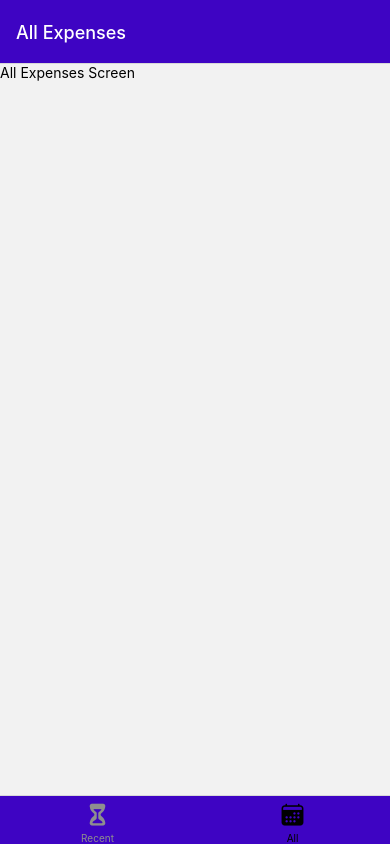
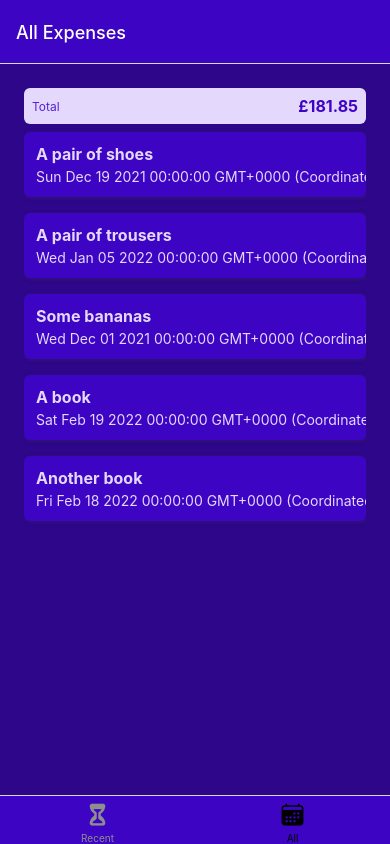
Before and after one commit to DaisyWard/ReactNativeExpenses, a React Native app: screen /AllExpenses in a window 390 px wide. Built offline with nearby package versions, Linux system fonts and the light colour scheme.

Commit message:
Get dummy expenses showing and styled

```diff
--- /dev/null
+++ b/components/ExpensesOutput/ExpenseItem.js
@@ -0,0 +1,58 @@
+import { Pressable, StyleSheet, View, Text } from 'react-native'
+import { GlobalStyles } from '../../constants/styles'
+
+const ExpenseItem = ({ description, amount, date }) => {
+  return (
+    <Pressable>
+      <View style={styles.expenseItem}>
+        <View>
+          <Text style={[styles.textBase, styles.description]}>
+            {description}
+          </Text>
+          <Text style={styles.textBase}>{date.toString()}</Text>
+        </View>
+        <View style={styles.amountContainer}>
+          <Text style={styles.amount}>{amount}</Text>
+        </View>
+      </View>
+    </Pressable>
+  )
+}
+
+export default ExpenseItem
+
+const styles = StyleSheet.create({
+  expenseItem: {
+    padding: 12,
+    marginVertical: 8,
+    backgroundColor: GlobalStyles.colors.primary500,
+    flexDirection: 'row',
+    justifyContent: 'space-between',
+    borderRadius: 6,
+    elevation: 3,
+    shadowColor: GlobalStyles.colors.gray500,
+    shadowRadius: 4,
+    shadowOffset: { width: 1, height: 1 },
+    shadowOpacity: 0.4
+  },
+  textBase: {
+    color: GlobalStyles.colors.primary50
+  },
+  description: {
+    fontSize: 16,
+    marginBottom: 4,
+    fontWeight: 'bold'
+  },
+  amountContainer: {
+    paddingHorizontal: 12,
+    paddingVertical: 4,
+    backgroundColor: 'white',
+    justifyContent: 'center',
+    alignItems: 'center',
+    borderRadius: 4
+  },
+  amount: {
+    color: GlobalStyles.colors.primary500,
+    fontWeight: 'bold'
+  }
+})
--- a/components/ExpensesOutput/ExpensesList.js
+++ b/components/ExpensesOutput/ExpensesList.js
@@ -1,7 +1,18 @@
 import { FlatList } from 'react-native'
+import ExpenseItem from './ExpenseItem'
 
-const ExpensesList = () => {
-  return <FlatList />
+const renderExpenseItem = (itemData) => {
+  return <ExpenseItem {...itemData.item} />
+}
+
+const ExpensesList = ({ expenses }) => {
+  return (
+    <FlatList
+      data={expenses}
+      renderItem={renderExpenseItem}
+      keyExtractor={(item) => item.id}
+    />
+  )
 }
 
 export default ExpensesList
--- a/components/ExpensesOutput/ExpensesOutput.js
+++ b/components/ExpensesOutput/ExpensesOutput.js
@@ -1,14 +1,58 @@
-import { View } from 'react-native'
+import { StyleSheet, View } from 'react-native'
+import { GlobalStyles } from '../../constants/styles'
 import ExpensesList from './ExpensesList'
 import ExpensesSummary from './ExpensesSummary'
 
-const ExpensesOutput = ({ expenses }) => {
+const DUMMY_EXPENSES = [
+  {
+    id: 'e1',
+    description: 'A pair of shoes',
+    amount: 59.99,
+    date: new Date('2021-12-19')
+  },
+  {
+    id: 'e2',
+    description: 'A pair of trousers',
+    amount: 82.29,
+    date: new Date('2022-01-05')
+  },
+  {
+    id: 'e3',
+    description: 'Some bananas',
+    amount: 5.99,
+    date: new Date('2021-12-01')
+  },
+  {
+    id: 'e4',
+    description: 'A book',
+    amount: 14.99,
+    date: new Date('2022-02-19')
+  },
+  {
+    id: 'e5',
+    description: 'Another book',
+    amount: 18.59,
+    date: new Date('2022-02-18')
+  }
+]
+
+const ExpensesOutput = ({ expenses, expensesPeriod }) => {
   return (
-    <View>
-      <ExpensesSummary />
-      <ExpensesList />
+    <View style={styles.container}>
+      <ExpensesSummary expenses={DUMMY_EXPENSES} periodName={expensesPeriod} />
+      <ExpensesList expenses={DUMMY_EXPENSES} />
     </View>
   )
 }
 
 export default ExpensesOutput
+
+const styles = StyleSheet.create({
+  container: {
+    flex: 1,
+    paddingHorizontal: 24,
+    paddingTop: 24,
+    paddingBottom: 0,
+    backgroundColor: GlobalStyles.colors.primary700
+  }
+})
--- a/components/ExpensesOutput/ExpensesSummary.js
+++ b/components/ExpensesOutput/ExpensesSummary.js
@@ -1,12 +1,37 @@
-import { View, Text } from 'react-native'
+import { View, Text, StyleSheet } from 'react-native'
+import { GlobalStyles } from '../../constants/styles'
 
-const ExpensesSummary = () => {
+const ExpensesSummary = ({ expenses, periodName }) => {
+  const expensesSum = expenses.reduce((sum, expense) => {
+    return sum + expense.amount
+  }, 0)
+
   return (
-    <View>
-      <Text>Last 7 days</Text>
-      <Text>£177.95</Text>
+    <View style={styles.container}>
+      <Text style={styles.period}>{periodName}</Text>
+      <Text style={styles.sum}>£{expensesSum.toFixed(2)}</Text>
     </View>
   )
 }
 
 export default ExpensesSummary
+
+const styles = StyleSheet.create({
+  container: {
+    padding: 8,
+    backgroundColor: GlobalStyles.colors.primary50,
+    borderRadius: 6,
+    flexDirection: 'row',
+    justifyContent: 'space-between',
+    alignItems: 'center'
+  },
+  period: {
+    fontSize: 12,
+    color: GlobalStyles.colors.primary400
+  },
+  sum: {
+    fontSize: 16,
+    fontWeight: 'bold',
+    color: GlobalStyles.colors.primary500
+  }
+})
--- a/screens/AllExpenses.js
+++ b/screens/AllExpenses.js
@@ -1,7 +1,7 @@
-import { Text } from 'react-native'
+import ExpensesOutput from '../components/ExpensesOutput/ExpensesOutput'
 
 const AllExpenses = () => {
-  return <Text>All Expenses Screen</Text>
+  return <ExpensesOutput expensesPeriod='Total' />
 }
 
 export default AllExpenses
--- a/screens/RecentExpenses.js
+++ b/screens/RecentExpenses.js
@@ -1,7 +1,7 @@
-import { Text } from "react-native"
+import ExpensesOutput from '../components/ExpensesOutput/ExpensesOutput'
 
 const RecentExpenses = () => {
-  return <Text>Recent Expenses Screen</Text>
+  return <ExpensesOutput expensesPeriod='Last 7 Days' />
 }
 
 export default RecentExpenses
```
